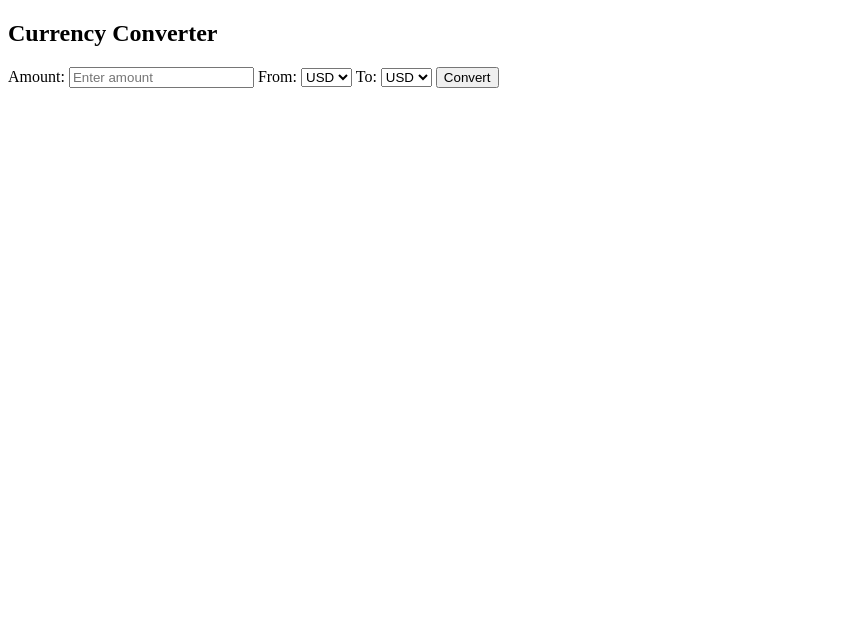
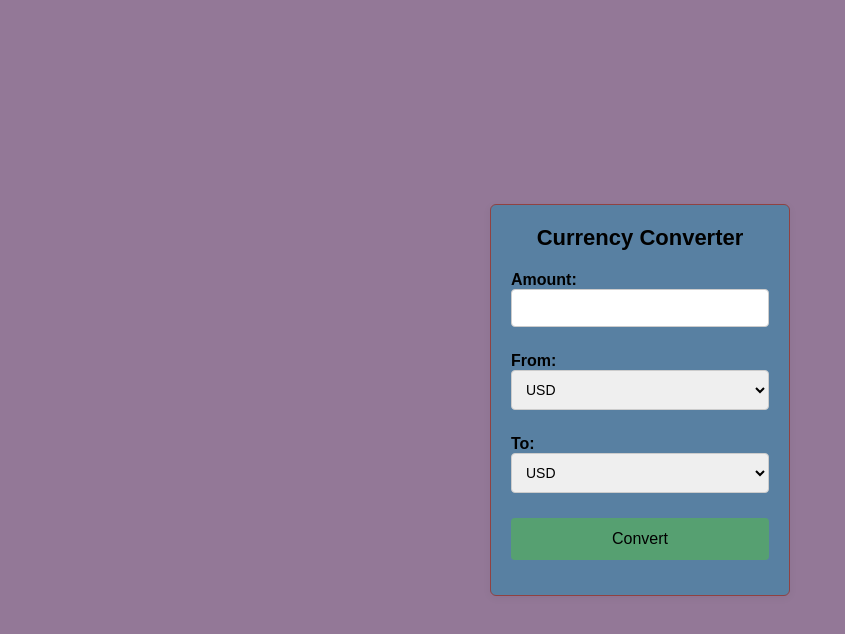
Before and after one commit to Kellia855/currency-converter, a website: page index.html in a window 1280 px wide. Shown: the whole page, without its empty margins (0-845 px from the left). Drawn offline with Linux system fonts and the light colour scheme.

Commit message:
updated currency converter

```diff
--- a/index.css
+++ b/index.css
@@ -1,20 +1,74 @@
+/* Reset some basic styles */
+* {
+    box-sizing: border-box;
+    margin: 0;
+    padding: 0;
+}
+
 body {
     font-family: Arial, sans-serif;
-    text-align: center;
-    margin: 50px;
+    background-color: #937897;
+    display: flex;
+    justify-content: center;
+    align-items: center;
+    height: 100vh;
 }
 
+/* Container styling */
 .container {
-    max-width: 300px;
-    margin: auto;
+    width: 300px;
     padding: 20px;
-    border: 1px solid #ccc;
-    border-radius: 10px;
-    box-shadow: 2px 2px 10px rgba(0,0,0,0.1);
+    border: 1px solid #904242;
+    border-radius: 6px;
+    background-color: rgba(74, 131, 165, 0.8);
+    box-shadow: 0 2px 8px rgba(0,0,0,0.05);
 }
 
-input, select, button {
+/* Heading */
+h2 {
+    text-align: center;
+    margin-bottom: 20px;
+    font-size: 22px;
+}
+
+/* Label styling */
+label {
+    display: block;
+    margin-bottom: 10px;
+    font-weight: bold;
+}
+
+/* Input and select fields */
+input[type="number"],
+select {
     width: 100%;
-    margin: 10px 0;
     padding: 10px;
+    margin-bottom: 15px;
+    border: 1px solid #ccc;
+    border-radius: 4px;
+    font-size: 14px;
 }
+
+/* Button styling */
+button {
+    width: 100%;
+    padding: 12px;
+    background-color: #56a071;
+    border: none;
+    border-radius: 4px;
+    font-size: 16px;
+    cursor: pointer;
+    transition: background-color 0.3s;
+}
+
+button:hover {
+    background-color: #e0e0e0;
+}
+
+/* Result paragraph */
+#result {
+    margin-top: 15px;
+    text-align: center;
+    font-weight: bold;
+    font-size: 16px;
+}
--- a/index.html
+++ b/index.html
@@ -4,37 +4,31 @@
     <meta charset="UTF-8">
     <meta name="viewport" content="width=device-width, initial-scale=1.0">
     <title>Currency Converter</title>
-    <link rel="stylesheet" href="styles.css">
-
+    <link rel="stylesheet" href="index.css">
 </head>
 <body>
 <div class="container">
     <h2>Currency Converter</h2>
-    <label for="amount">Amount:</label>
-    <input type="number" id="amount" placeholder="Enter amount">
+    <label>Amount: <input type="number" id="amount"></label>
+    <label>From: <select id="currencyFrom">
+        <option value="USD">USD</option>
+        <option value="EUR">EUR</option>
+        <option value="JPY">JPY</option>
+        <option value="GBP">GBP</option>
+        <option value="RUB">RUB</option>
+    </select></label>
+    <label>To: <select id="currencyTo">
+        <option value="USD">USD</option>
+        <option value="EUR">EUR</option>
+        <option value="JPY">JPY</option>
+        <option value="GBP">GBP</option>
+        <option value="RUB">RUB</option>
+    </select></label>
 
-    <label for="fromCurrency">From:</label>
-    <select id="fromCurrency">
-        <option value="USD">USD</option>
-        <option value="JPY">JPY</option>
-        <option value="EUR">EUR</option>
-        <option value="RUB">RUB</option>
-        <option value="GBP">GBP</option>
-    </select>
 
-    <label for="toCurrency">To:</label>
-    <select id="toCurrency">
-        <option value="USD">USD</option>
-        <option value="JPY">JPY</option>
-        <option value="EUR">EUR</option>
-        <option value="RUB">RUB</option>
-        <option value="GBP">GBP</option>
-    </select>
-
-    <button onclick="convertCurrency()">Convert</button>
+    <button onclick="convert()">Convert</button>
     <p id="result"></p>
 </div>
- <script src="script.js"></script>
-
+<script src="index.js"></script>
 </body>
 </html>
--- a/index.js
+++ b/index.js
@@ -1,25 +1,20 @@
-function converter() {
+const currencies = {
+    USD: 1.0,
+    JPY: 113.5,
+    EUR: 0.89,
+    RUB: 74.36,
+    GBP: 0.75
+};
 
-    const input = require('sync-input')
-    console.log("Welcome to Currency Converter!")
+function convert() {
+    let currencyFrom = document.getElementById("currencyFrom").value.toUpperCase();
+    let currencyTo = document.getElementById("currencyTo").value.toUpperCase();
+    let amount = Number(document.getElementById("amount").value);
 
-    const currencies = {
-        USD: 1.0,
-        JPY: 113.5,
-        EUR: 0.89,
-        RUB: 74.36,
-        GBP: 0.75
+    if (currencies[currencyTo] && currencies[currencyFrom]) {
+        let conv = (amount * currencies[currencyTo]) / currencies[currencyFrom];
+        document.getElementById("result").innerText = `Converted Amount: ${conv.toFixed(2)}`;
+    } else {
+        document.getElementById("result").innerText = "Currency not found!";
     }
-
-    let currency_from = (input("What do you want to convert from: ")).toUpperCase()
-    let currency_to = (input("What do you want to convert to: ")).toUpperCase()
-    let amount = Number(input("Enter the amount: "))
-    if (currencies[currency_to] && currencies[currency_from] ){
-        var conv = (amount * currencies[currency_to])/currencies[currency_from]
-    } else {
-        console.log("Currency not found!")
-    }
-    console.log(`Amount: ${conv}`)
 }
-
-converter()
```
